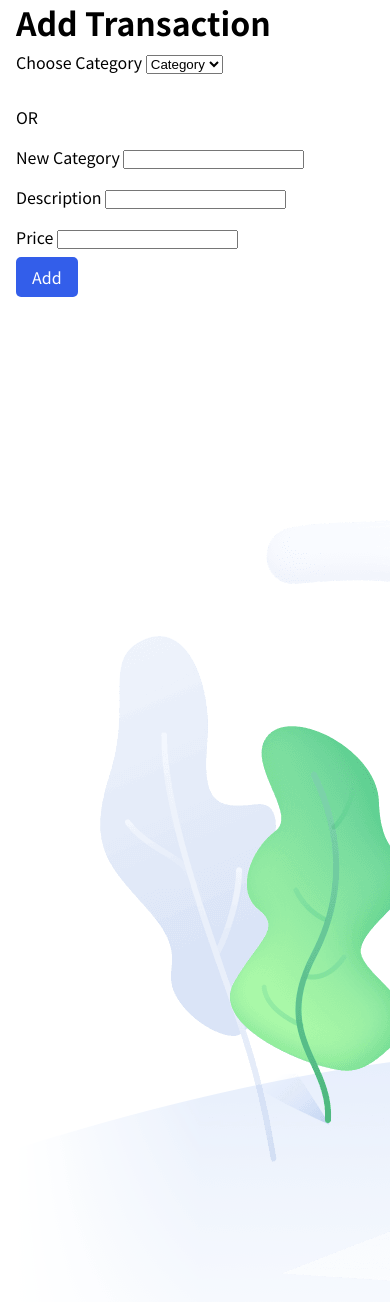
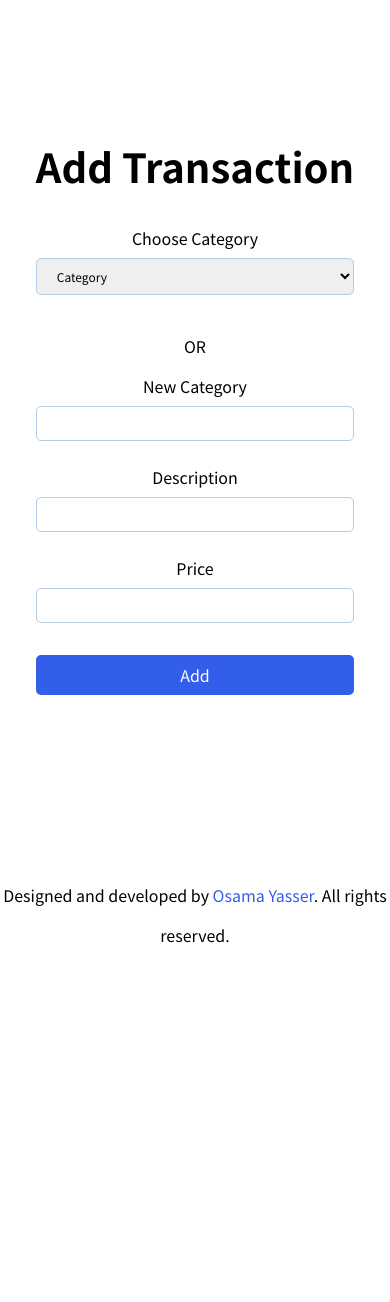
Before and after one commit to oyasr/tawfeer, a Flask app: page /add in a window 390 px wide. Shown: the part 250-1552 px from the top of the page. After the commit the page ends 1193 px from the top, so only its background shows below. Run offline with Flask 2, Linux system fonts and the light colour scheme; a user stored in the database is signed in; some libraries are stand-ins or nearby versions.

Commit message:
Make add page responsive

```diff
--- a/static/mobile.css
+++ b/static/mobile.css
@@ -37,6 +37,16 @@
   text-align: center;
 }
 
+/* Add Page */
+#add .add-img {
+  display: none;
+}
+
+#add .add-form {
+  margin: auto;
+  text-align: center;
+}
+
 @media (max-width: 550px) {
   #navbar .container {
     flex-direction: column;
--- a/static/styles.css
+++ b/static/styles.css
@@ -298,6 +298,45 @@ ul {
   outline: none;
   border-color: #335eea;
 }
+
+/* Add Page */
+#add .container {
+  display: flex;
+  justify-content: space-between;
+  padding-top: 6rem;
+  align-items: center;
+}
+
+#add .add-img img {
+  width: 30rem;
+}
+
+#add .add-form form {
+  display: flex;
+  flex-direction: column;
+}
+
+#add .add-form form input,
+#add .add-form form select {
+  font-size: 0.75rem;
+  padding: 0.5rem 1rem;
+  margin-bottom: 1rem;
+  border: 1px solid #b6cbe6;
+  border-radius: 5px;
+  flex: 0.95;
+  font-family: "Noto Sans HK", sans-serif;
+}
+
+#add .add-form form button {
+  margin-top: 1rem;
+  margin-bottom: 0.5rem;
+}
+
+#add .add-form input:focus,
+#add .add-form select:focus {
+  outline: none;
+  border-color: #335eea;
+}
 /* #primary-form {
   padding-top: 100px;
   font-size: 18px;
--- a/templates/add.html
+++ b/templates/add.html
@@ -3,13 +3,13 @@
 <!-- Title -->
 {% block title %} Add {% endblock %}
 
-<!-- Add form -->
+<!-- Add Page -->
 {% block main %}
-<div class="container">
-  <div id="primary-form">
-    <h1>Add Transaction</h1>
-    <form action="/add" method="POST">
-      <div class="form-group">
+<section id="add">
+  <div class="container py-3">
+    <div class="add-form p-1">
+      <h1 class="m-heading py-1">Add Transaction</h1>
+      <form action="/add" method="POST">
         <label for="category">Choose Category</label>
         <select class="form-control" name="category" id="category">
           <option disabled selected value="">Category</option>
@@ -17,9 +17,7 @@
           <option value="{{ row['category'] }}">{{ row["category"] }}</option>
           {% endfor %}
         </select>
-      </div>
-      <p style="font-size: 16px; padding-top: 15px">OR</p>
-      <div class="form-group">
+        <p style="font-size: 16px; padding-top: 15px">OR</p>
         <label for="new-category">New Category</label>
         <input
           autocomplete="off"
@@ -27,8 +25,6 @@
           name="new-category"
           id="new-category"
         />
-      </div>
-      <div class="form-group">
         <label for="description">Description</label>
         <input
           autocomplete="off"
@@ -36,17 +32,15 @@
           name="description"
           id="description"
         />
-      </div>
-      <div class="form-group">
         <label for="price">Price</label>
         <input type="number" min="1" name="price" id="price" />
-      </div>
-      <button class="btn btn-primary" type="submit">Add</button>
-    </form>
-    <div class="form-img">
+        <button class="btn btn-primary" type="submit">Add</button>
+      </form>
+    </div>
+    <div class="add-img p-1">
       <img src={{ url_for('static', filename='add.png') }} alt="Large phone
       illustration">
     </div>
   </div>
-</div>
+</section>
 {% endblock %}
```
